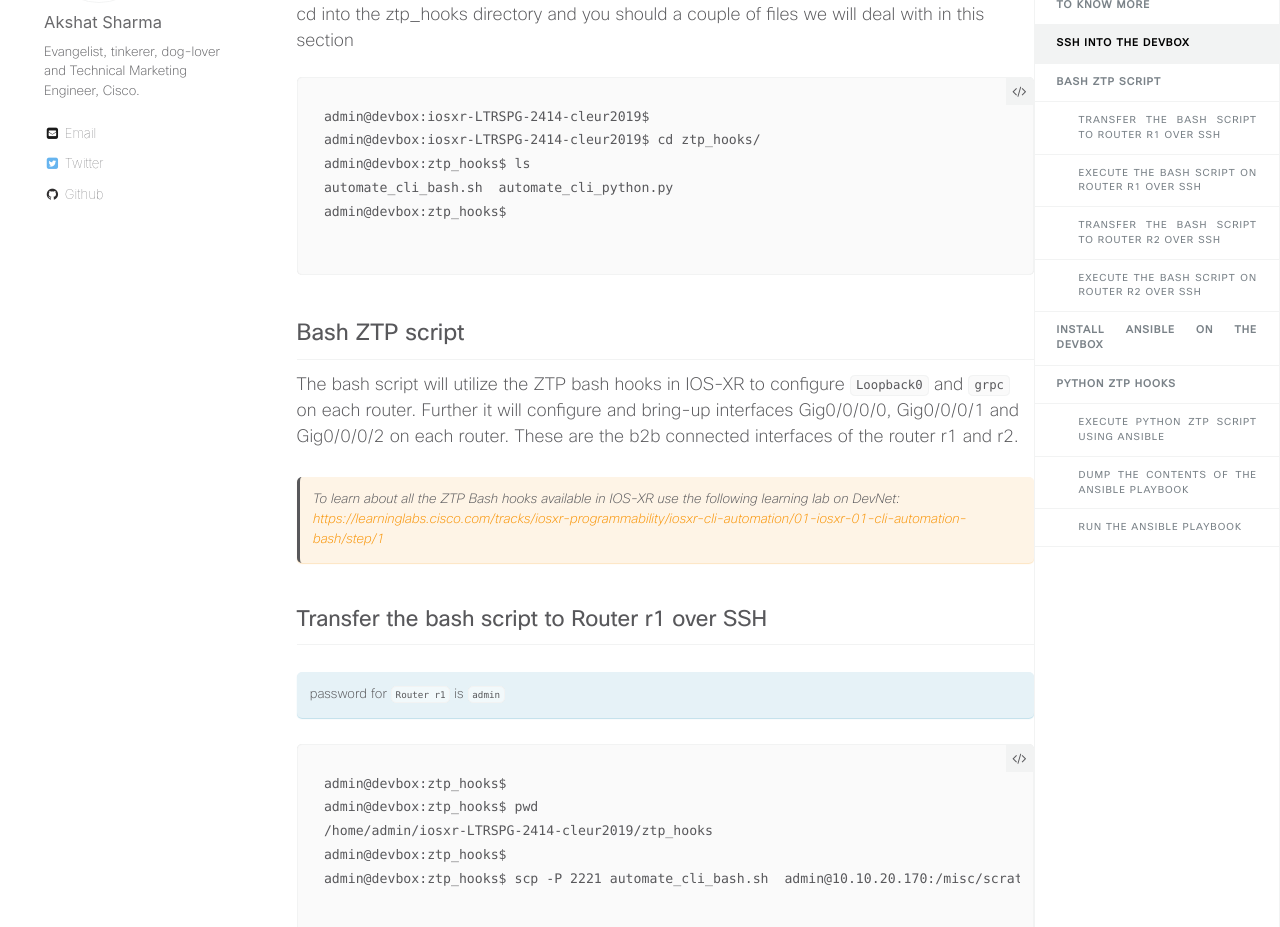
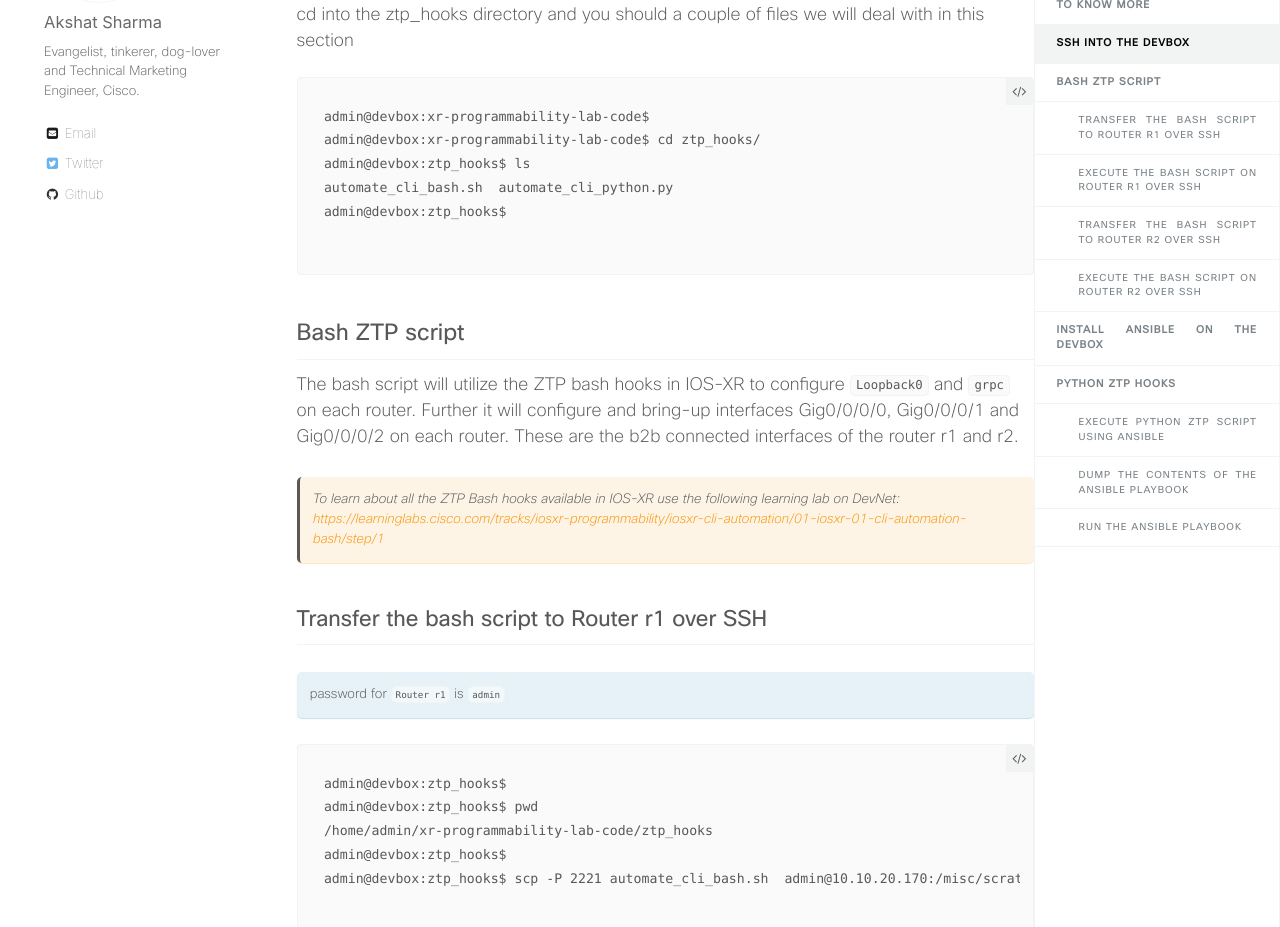
Before and after one commit to nanog75/hackathon, a Jekyll site: the page built from _wkinstructions/2019-02-01-step-3-ios-xr-ztp-bash-and-python-hooks.md, in a window 1280 px wide and 1400 px high, scrolled down 3319 px. Shown: the part 151-1078 px from the top of the window. Built offline with Jekyll 4.4.1, drawn with Linux system fonts in a browser that asks for light colours; comment, search, counter and statistics services are not loaded; some of the changed text lies outside the part shown.

Commit message:
Update 2019-02-01-step-3-ios-xr-ztp-bash-and-python-hooks.md

````diff
--- a/_wkinstructions/2019-02-01-step-3-ios-xr-ztp-bash-and-python-hooks.md
+++ b/_wkinstructions/2019-02-01-step-3-ios-xr-ztp-bash-and-python-hooks.md
@@ -143,8 +143,8 @@ admin@devbox:xr-programmability-lab-code$
 cd into the ztp_hooks directory and you should a couple of files we will deal with in this section
 
 ```
-admin@devbox:iosxr-LTRSPG-2414-cleur2019$
-admin@devbox:iosxr-LTRSPG-2414-cleur2019$ cd ztp_hooks/
+admin@devbox:xr-programmability-lab-code$
+admin@devbox:xr-programmability-lab-code$ cd ztp_hooks/
 admin@devbox:ztp_hooks$ ls
 automate_cli_bash.sh  automate_cli_python.py
 admin@devbox:ztp_hooks$
@@ -170,7 +170,7 @@ password for `Router r1` is `admin`
 ```
 admin@devbox:ztp_hooks$
 admin@devbox:ztp_hooks$ pwd
-/home/admin/iosxr-LTRSPG-2414-cleur2019/ztp_hooks
+/home/admin/xr-programmability-lab-code/ztp_hooks
 admin@devbox:ztp_hooks$
 admin@devbox:ztp_hooks$ scp -P 2221 automate_cli_bash.sh  admin@10.10.20.170:/misc/scratch/
 
@@ -241,7 +241,7 @@ Let's do the same for router r2.
 
 ```
 admin@devbox:ztp_hooks$ pwd
-/home/admin/iosxr-LTRSPG-2414-cleur2019/ztp_hooks
+/home/admin/xr-programmability-lab-code/ztp_hooks
 admin@devbox:ztp_hooks$
 admin@devbox:ztp_hooks$
 admin@devbox:ztp_hooks$ scp -P 2231 automate_cli_bash.sh  admin@10.10.20.170:/misc/scratch/
@@ -391,8 +391,8 @@ The python ZTP hooks script we intend to use is under `ztp_hooks/` directory in
 
 ```
 admin@devbox:~$
-admin@devbox:~$ cd ~/iosxr-LTRSPG-2414-cleur2019/
-admin@devbox:iosxr-LTRSPG-2414-cleur2019$ cd ztp_hooks/
+admin@devbox:~$ cd ~/xr-programmability-lab-code/
+admin@devbox:xr-programmability-lab-code$ cd ztp_hooks/
 admin@devbox:ztp_hooks$ ls
 automate_cli_bash.sh  automate_cli_python.py
 admin@devbox:ztp_hooks$
@@ -434,10 +434,10 @@ Hop into the `ansible/` directory of the git repository we cloned earlier. The a
 ### Dump the contents of the Ansible playbook
 
 ```
-admin@devbox:~$ cd iosxr-LTRSPG-2414-cleur2019/
-admin@devbox:iosxr-LTRSPG-2414-cleur2019$ ls
+admin@devbox:~$ cd xr-programmability-lab-code/
+admin@devbox:xr-programmability-lab-code$ ls
 ansible  README.md  ztp_hooks
-admin@devbox:iosxr-LTRSPG-2414-cleur2019$ cd ansible/
+admin@devbox:xr-programmability-lab-code$ cd ansible/
 admin@devbox:ansible$
 admin@devbox:ansible$ cat execute_python_ztp.yml
 ---
````
